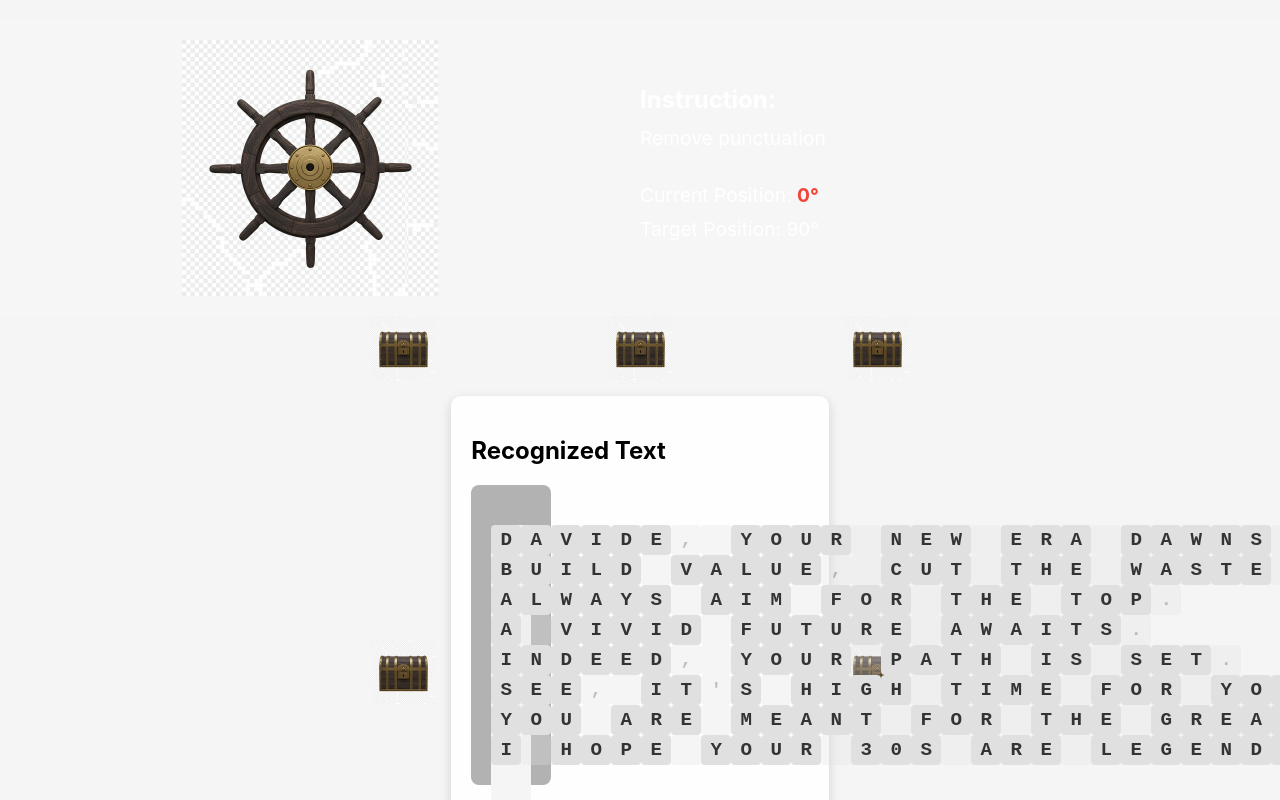
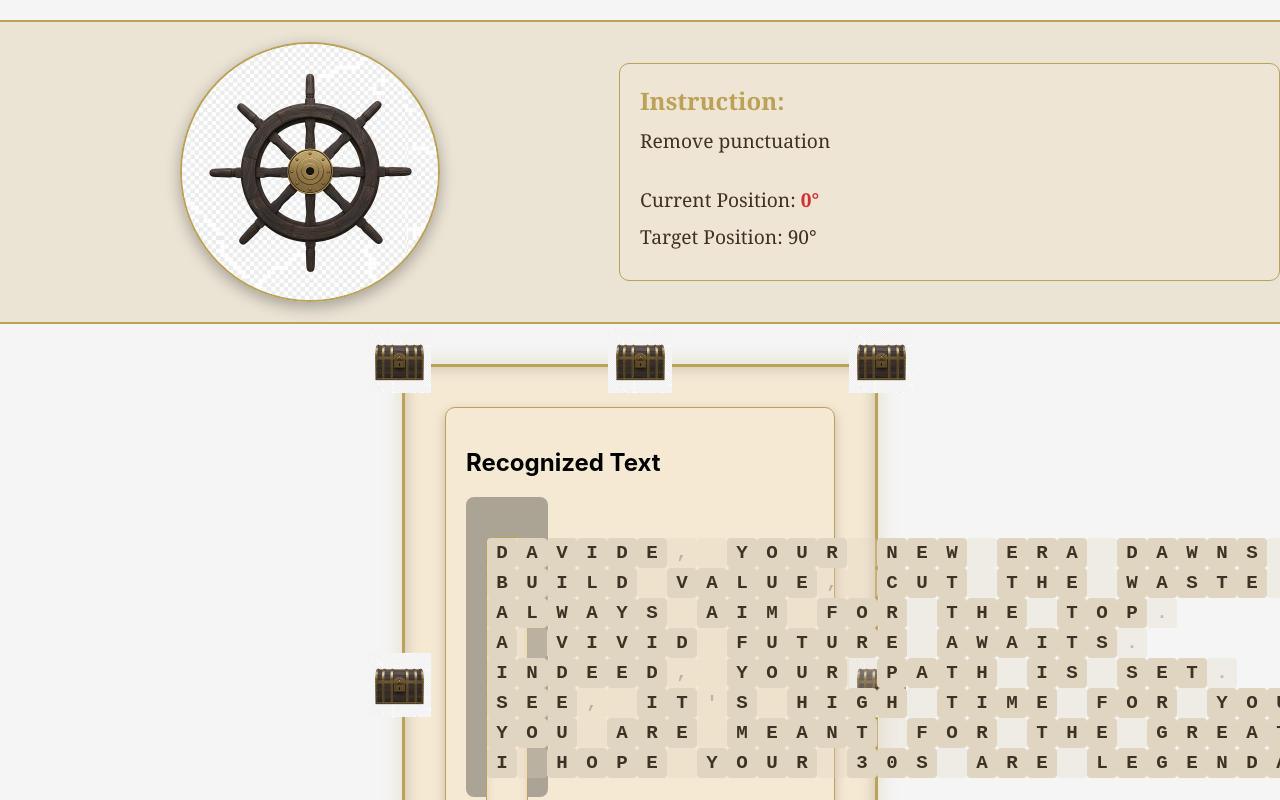
Before and after one commit to stefanoaldegheri/happy-30th-davide, a React app: page /reveal in a window 1280 px wide. Shown: the top 800 px of the page. Built offline with nearby package versions, Linux system fonts and the light colour scheme.

Commit message:
feat: Update styles with pirate theme - dark wood, aged brass, and parchment colors

```diff
--- a/src/features/reveal/EnhancedReveal.css
+++ b/src/features/reveal/EnhancedReveal.css
@@ -4,29 +4,40 @@
   align-items: center;
   min-height: 100vh;
   padding: 20px;
-  background: linear-gradient(135deg, #6a11cb 0%, #2575fc 100%);
+  background: #4a3c2c; /* Dark wood background */
+  background-image:
+    radial-gradient(#5a4a3a 1px, transparent 1px),
+    radial-gradient(#5a4a3a 1px, transparent 1px);
+  background-size: 40px 40px;
+  background-position: 0 0, 20px 20px;
   transition: background 0.5s ease;
+  font-family: 'Georgia', serif;
 }
 
 .reveal-card {
-  background: white;
+  background: #f5e9d3; /* Off-white parchment background */
   border-radius: 10px;
-  box-shadow: 0 10px 30px rgba(0, 0, 0, 0.2);
+  box-shadow:
+    0 10px 30px rgba(0, 0, 0, 0.5),
+    inset 0 0 20px rgba(0, 0, 0, 0.2);
   padding: 40px;
   width: 100%;
   max-width: 900px;
-  color: #333;
+  color: #3e3224; /* Dark wood text color */
   transition: all 0.5s ease;
+  border: 2px solid #bca158; /* Aged brass border */
 }
 
 .reveal-title {
   text-align: center;
   margin-bottom: 20px;
   font-size: 2rem;
-  color: #333;
-  text-shadow: 0 2px 4px rgba(0, 0, 0, 0.1);
+  color: #bca158; /* Aged brass color */
+  text-shadow: 0 2px 4px rgba(0, 0, 0, 0.3);
   opacity: 0;
   animation: fadeIn 1s ease forwards;
+  font-family: 'Pirata One', 'Blackletter', serif;
+  letter-spacing: 1px;
 }
 
 @keyframes fadeIn {
@@ -72,7 +83,7 @@
 }
 
 .original-text {
-  background: #f5f5f5;
+  background: #f5e9d3; /* Off-white parchment background */
   border-radius: 8px;
   padding: 20px;
   margin: 20px 0;
@@ -81,12 +92,14 @@
   line-height: 1.6;
   opacity: 0;
   animation: fadeIn 1s ease 0.5s forwards;
-  color: #333;
+  color: #3e3224; /* Dark wood text color */
+  border: 1px solid #bca158; /* Aged brass border */
+  box-shadow: inset 0 0 10px rgba(0, 0, 0, 0.1);
 }
 
 .text-grid {
   display: block;
-  background: #f5f5f5;
+  background: #f5e9d3; /* Off-white parchment background */
   border-radius: 8px;
   padding: 20px;
   margin: 20px 0;
@@ -94,7 +107,9 @@
   opacity: 0;
   animation: fadeIn 1s ease 0.5s forwards;
   text-align: left;
-  color: #333;
+  color: #3e3224; /* Dark wood text color */
+  border: 1px solid #bca158; /* Aged brass border */
+  box-shadow: inset 0 0 10px rgba(0, 0, 0, 0.1);
 }
 
 .grid-row {
@@ -112,12 +127,12 @@
   font-family: 'Courier New', monospace;
   font-size: 1.2rem;
   font-weight: bold;
-  background: #e0e0e0;
+  background: #e0d5c0; /* Slightly darker off-white */
   border-radius: 4px;
   transition: all 0.8s cubic-bezier(0.175, 0.885, 0.32, 1.275);
   position: absolute;
   opacity: 1;
-  color: #333;
+  color: #3e3224; /* Dark wood text color */
 }
 
 .overlay-container {
@@ -127,9 +142,10 @@
   opacity: 0;
   animation: fadeIn 1s ease 0.5s forwards;
   text-align: left;
-  background: #f5f5f5;
+  background: #f5e9d3; /* Off-white parchment background */
   border-radius: 8px;
   padding: 20px;
+  border: 1px solid #bca158; /* Aged brass border */
 }
 
 .chess-overlay-container {
@@ -160,11 +176,11 @@
 }
 
 .chess-square.light {
-  background: rgba(240, 217, 181, 1.0); /* Light squares (buff) */
+  background: #f0d9b5; /* Light square color */
 }
 
 .chess-square.dark {
-  background: rgba(181, 136, 99, 1.0); /* Dark squares (dark buff) */
+  background: #b58863; /* Dark square color */
 }
 
 .chess-square.has-piece {
@@ -179,15 +195,17 @@
   margin: 30px 0;
   opacity: 0;
   animation: fadeIn 1s ease 1s forwards;
-  background: #f5f5f5;
+  background: #f5e9d3; /* Off-white parchment background */
   border-radius: 8px;
   padding: 20px;
+  border: 1px solid #bca158; /* Aged brass border */
 }
 
 .slider-container label {
   font-size: 1.1rem;
   font-weight: 500;
-  color: #333;
+  color: #3e3224; /* Dark wood text color */
+  font-family: 'Georgia', serif;
 }
 
 .opacity-slider {
@@ -195,7 +213,7 @@
   max-width: 400px;
   height: 8px;
   border-radius: 4px;
-  background: #e0e0e0;
+  background: #cec1a9; /* Aged paper color */
   outline: none;
   -webkit-appearance: none;
   transition: all 0.3s ease;
@@ -207,9 +225,9 @@
   width: 20px;
   height: 20px;
   border-radius: 50%;
-  background: #6a11cb;
+  background: #bca158; /* Aged brass color */
   cursor: pointer;
-  box-shadow: 0 0 5px rgba(106, 17, 203, 0.5);
+  box-shadow: 0 0 5px rgba(0, 0, 0, 0.3);
   transition: all 0.3s ease;
 }
 
@@ -217,25 +235,25 @@
   width: 20px;
   height: 20px;
   border-radius: 50%;
-  background: #6a11cb;
+  background: #bca158; /* Aged brass color */
   cursor: pointer;
-  box-shadow: 0 0 5px rgba(106, 17, 203, 0.5);
+  box-shadow: 0 0 5px rgba(0, 0, 0, 0.3);
   border: none;
   transition: all 0.3s ease;
 }
 
 .opacity-slider:hover::-webkit-slider-thumb {
   transform: scale(1.2);
-  box-shadow: 0 0 8px rgba(106, 17, 203, 0.8);
+  box-shadow: 0 0 8px rgba(188, 161, 88, 0.8);
 }
 
 .opacity-slider:hover::-moz-range-thumb {
   transform: scale(1.2);
-  box-shadow: 0 0 8px rgba(106, 17, 203, 0.8);
+  box-shadow: 0 0 8px rgba(188, 161, 88, 0.8);
 }
 
 .slider-value {
-  color: #6a11cb;
+  color: #bca158; /* Aged brass color */
   font-weight: bold;
   font-size: 1.1rem;
   min-width: 40px;
@@ -248,13 +266,13 @@
   text-align: center;
   margin-top: 30px;
   padding: 20px;
-  background: rgba(106, 17, 203, 0.1);
+  background: rgba(188, 161, 88, 0.1); /* Aged brass with opacity */
   border-radius: 10px;
-  border: 1px solid rgba(106, 17, 203, 0.3);
+  border: 1px solid rgba(188, 161, 88, 0.3); /* Aged brass */
   opacity: 0;
   transform: scale(0.9);
   transition: all 0.5s ease;
-  color: #333;
+  color: #3e3224; /* Dark wood text color */
 }
 
 .revealed-message.show {
@@ -265,29 +283,32 @@
 .revealed-message p {
   font-size: 1.2rem;
   margin-bottom: 20px;
-  color: #333;
+  color: #3e3224; /* Dark wood text color */
 }
 
 .continue-button {
-  background: linear-gradient(to right, #6a11cb, #2575fc);
+  background: #bca158; /* Aged brass color */
   border: none;
   border-radius: 50px;
-  color: white;
+  color: #3e3224; /* Dark wood color text */
   cursor: pointer;
   font-size: 1.1rem;
   font-weight: bold;
   padding: 15px 30px;
   margin: 10px;
-  transition: transform 0.3s, box-shadow 0.3s;
+  transition: transform 0.3s, box-shadow 0.3s, background 0.3s;
+  font-family: 'Georgia', serif;
 }
 
 .continue-button:hover {
+  background: #d1b776; /* Lighter brass on hover */
   transform: translateY(-3px);
-  box-shadow: 0 5px 15px rgba(0, 0, 0, 0.2);
+  box-shadow: 0 5px 15px rgba(0, 0, 0, 0.3);
 }
 
 .continue-button:active {
   transform: translateY(0);
+  background: #a88f4d; /* Darker brass when pressed */
 }
 
 .navigation-buttons {
--- a/src/features/reveal/ShipWheel.css
+++ b/src/features/reveal/ShipWheel.css
@@ -6,8 +6,9 @@
   user-select: none;
   width: 100%;
   padding: 20px;
-  background: rgba(255, 255, 255, 0.1);
+  background: rgba(188, 161, 88, 0.2); /* Aged brass with transparency */
   border-radius: 15px;
+  border: 2px solid #bca158; /* Aged brass border */
 }
 
 .ship-wheel-left {
@@ -24,19 +25,25 @@
   justify-content: center;
   align-items: flex-start;
   padding: 20px;
-  color: white;
+  color: #3e3224; /* Dark wood text color */
+  background: rgba(245, 233, 211, 0.3); /* Off-white parchment with transparency */
+  border-radius: 10px;
+  border: 1px solid #bca158; /* Aged brass border */
 }
 
 .ship-wheel-instruction h3 {
   margin-top: 0;
   margin-bottom: 10px;
   font-size: 1.5rem;
+  color: #bca158; /* Aged brass color */
+  font-family: 'Georgia', serif;
 }
 
 .ship-wheel-instruction p {
   margin: 0;
   font-size: 1.2rem;
   line-height: 1.5;
+  font-family: 'Georgia', serif;
 }
 
 .ship-wheel-position {
@@ -46,6 +53,7 @@
 .ship-wheel-position p {
   margin: 10px 0;
   font-size: 1.2rem;
+  font-family: 'Georgia', serif;
 }
 
 .position-reached {
@@ -54,7 +62,7 @@
 }
 
 .position-not-reached {
-  color: #f44336;
+  color: #d32f2f;
   font-weight: bold;
 }
 
@@ -63,6 +71,9 @@
   height: 256px;
   cursor: grab;
   transition: transform 0.1s ease;
+  border: 2px solid #bca158; /* Aged brass border */
+  border-radius: 50%;
+  box-shadow: 0 5px 15px rgba(0, 0, 0, 0.3);
 }
 
 .ship-wheel:active {
--- a/src/features/reveal/TreasureBoxBorder.css
+++ b/src/features/reveal/TreasureBoxBorder.css
@@ -2,6 +2,18 @@
   position: relative;
   display: inline-block;
   margin: 20px;
+  border: 3px solid #bca158; /* Aged brass border */
+  border-radius: 15px;
+  background:
+    radial-gradient(circle at 20% 30%, rgba(188, 161, 88, 0.1) 1px, transparent 2px),
+    radial-gradient(circle at 80% 70%, rgba(188, 161, 88, 0.1) 1px, transparent 2px),
+    radial-gradient(circle at 40% 10%, rgba(188, 161, 88, 0.1) 1px, transparent 2px),
+    radial-gradient(circle at 60% 90%, rgba(188, 161, 88, 0.1) 1px, transparent 2px),
+    #f5e9d3; /* Off-white parchment background */
+  background-size: 100% 100%, 100% 100%, 100% 100%, 100% 100%, 100% 100%;
+  box-shadow:
+    0 0 20px rgba(188, 161, 88, 0.3), /* Aged brass glow */
+    inset 0 0 15px rgba(0, 0, 0, 0.2);
 }
 
 .treasure-box {
@@ -9,6 +21,7 @@
   width: 64px;
   height: 64px;
   z-index: 1;
+  border: 2px solid transparent;
 }
 
 .treasure-box.top-left {
@@ -58,9 +71,10 @@
 .treasure-box-content {
   position: relative;
   z-index: 2;
-  background: rgba(255, 255, 255, 0.9);
+  background: rgba(245, 233, 211, 0.9); /* Parchment background with slight transparency */
   border-radius: 10px;
   padding: 20px;
   margin: 40px;
-  box-shadow: 0 4px 12px rgba(0, 0, 0, 0.15);
+  box-shadow: 0 4px 12px rgba(0, 0, 0, 0.2);
+  border: 1px solid #bca158; /* Aged brass border */
 }
```
